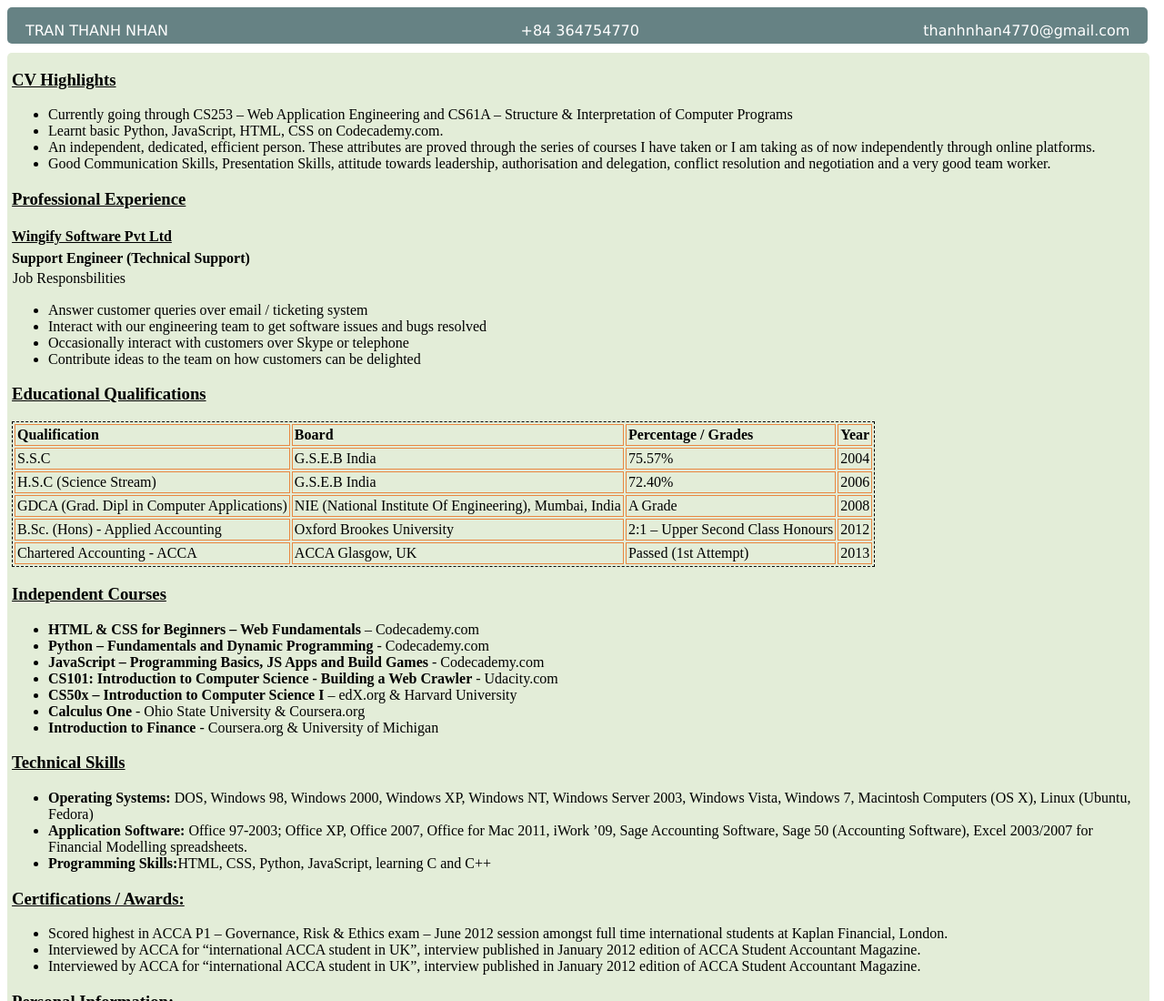
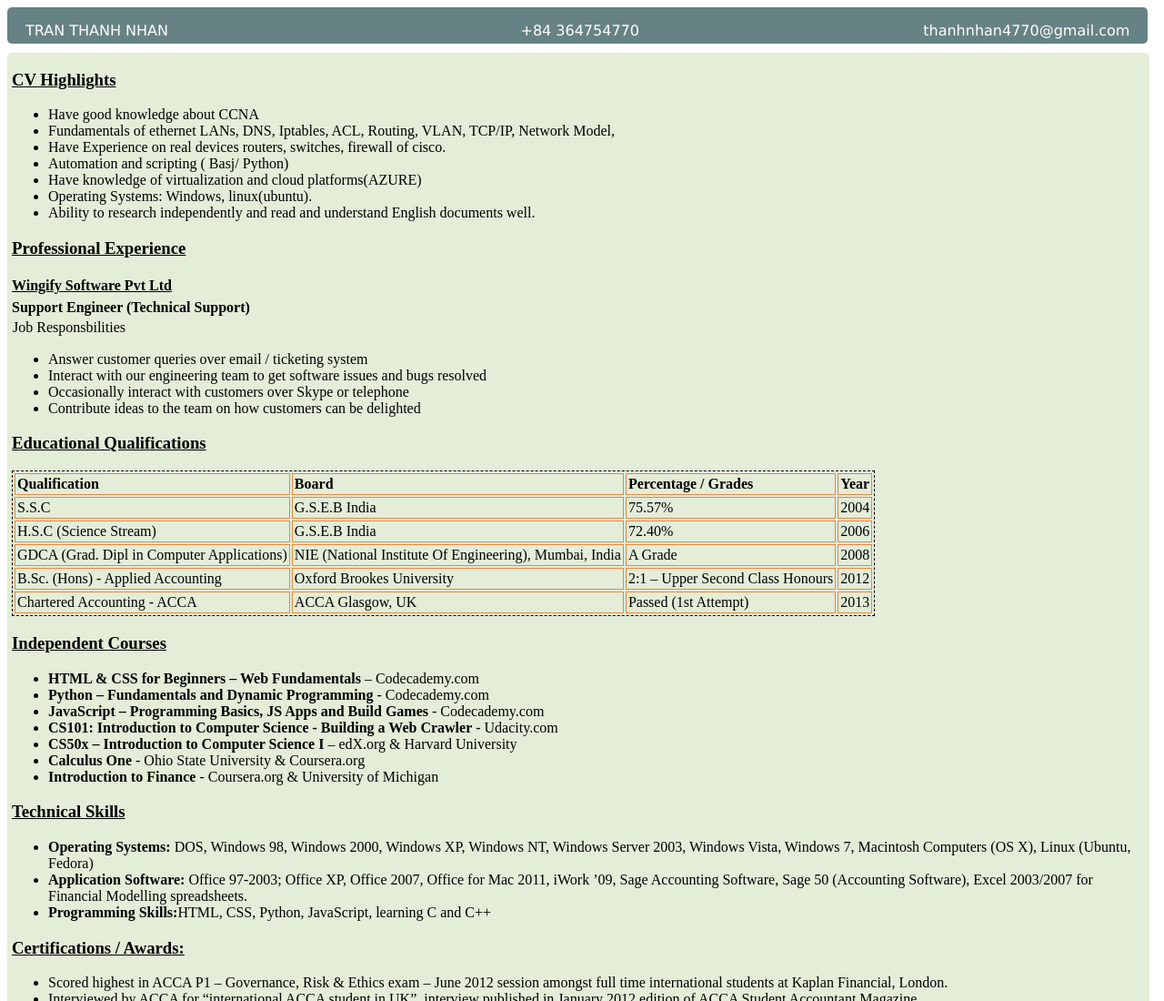
Before and after one commit to Nessa13044/my_static_web_app, a website: page src/index.html in a window 1280 px wide. Shown: the top 1100 px of the page at 91% size. Drawn offline with Linux system fonts and the light colour scheme.

Commit message:
Update index.html

```diff
--- a/src/index.html
+++ b/src/index.html
@@ -16,10 +16,14 @@
             <h3>CV Highlights</h3>
             <p>
             <ul>
-                <li>Currently going through CS253 – Web Application Engineering and CS61A – Structure & Interpretation of Computer Programs</li>
-                <li>Learnt basic Python, JavaScript, HTML, CSS on Codecademy.com.</li>
-                <li>An independent, dedicated, efficient person. These attributes are proved through the series of courses I have taken or I am taking as of now independently through online platforms.</li>
-                <li>Good Communication Skills, Presentation Skills, attitude towards leadership, authorisation and delegation, conflict resolution and negotiation and a very good team worker.</li></ul>
+                <li>Have good knowledge about CCNA</li>
+                <li>Fundamentals of ethernet LANs, DNS, Iptables, ACL, Routing, VLAN, TCP/IP, Network Model,</li>
+                <li>Have Experience on real devices routers, switches, firewall of cisco.</li>
+                <li>Automation and scripting ( Basj/ Python)</li>
+                <li>Have knowledge of virtualization and cloud platforms(AZURE)</li>
+
+                <li>Operating Systems: Windows, linux(ubuntu).</li>
+                <li>Ability to research independently and read and understand English documents well.</li></ul>
             </p>
             <h3>Professional Experience</h3>
             <h4 id="company-name">Wingify Software Pvt Ltd</h4>
```
